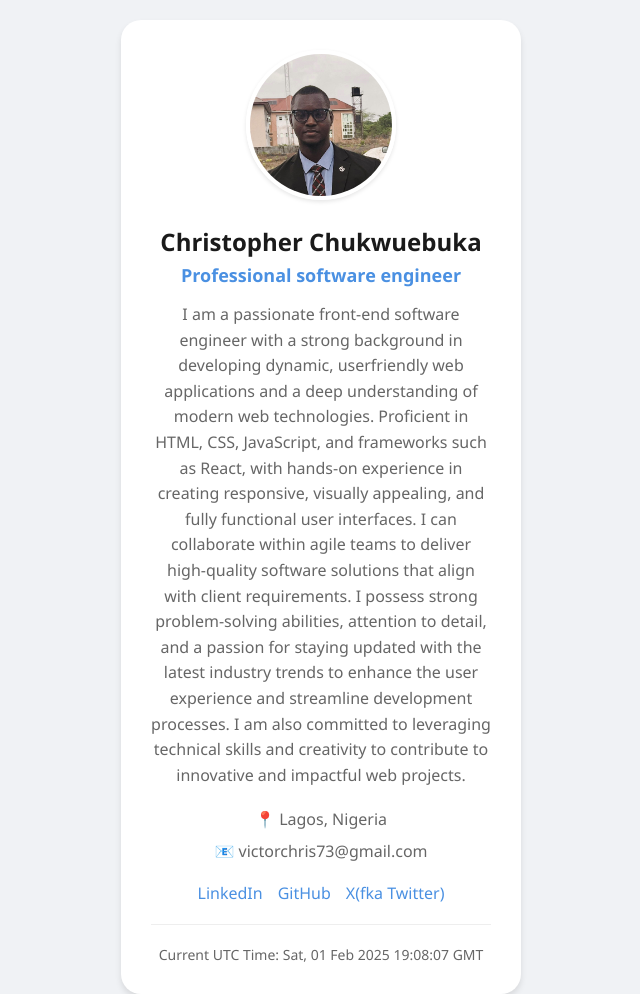
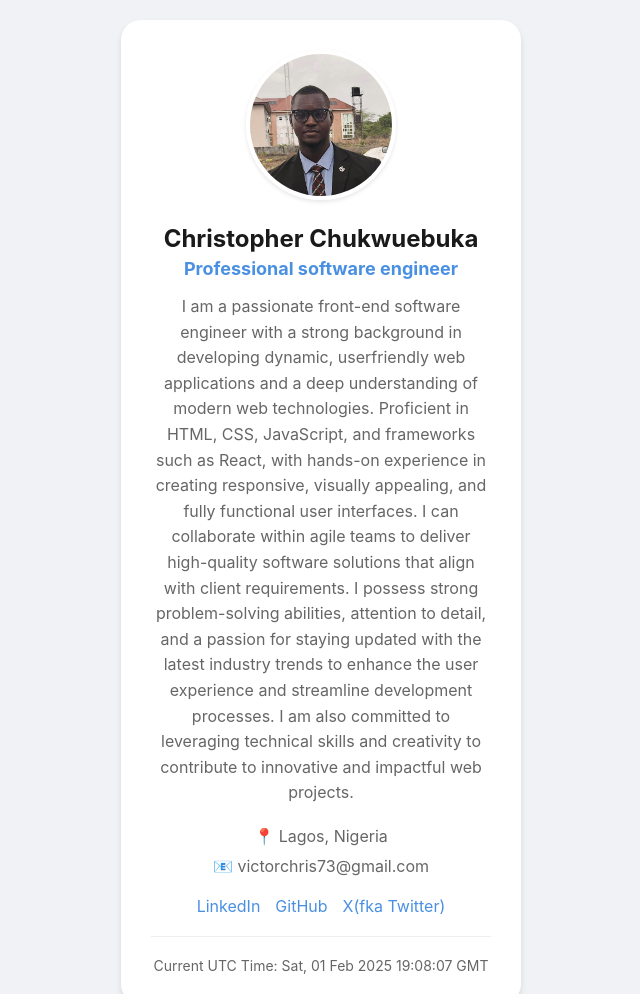
Before and after one commit to Copstud3/myprofilecard, a plain HTML site: page index.html in a window 1280 px wide. Shown: the top 994 px of the page, without its empty margins (319-959 px from the left). Drawn offline with Linux system fonts and the light colour scheme.

Commit message:
changed font

```diff
--- a/css/styles.css
+++ b/css/styles.css
@@ -2,7 +2,7 @@
     margin: 0;
     padding: 0;
     box-sizing: border-box;
-    font-family: 'Segoe UI', Tahoma, Geneva, Verdana, sans-serif;
+    font-family: 'Inter', Tahoma, Geneva, Verdana, sans-serif;
 }
 
 body {
```
